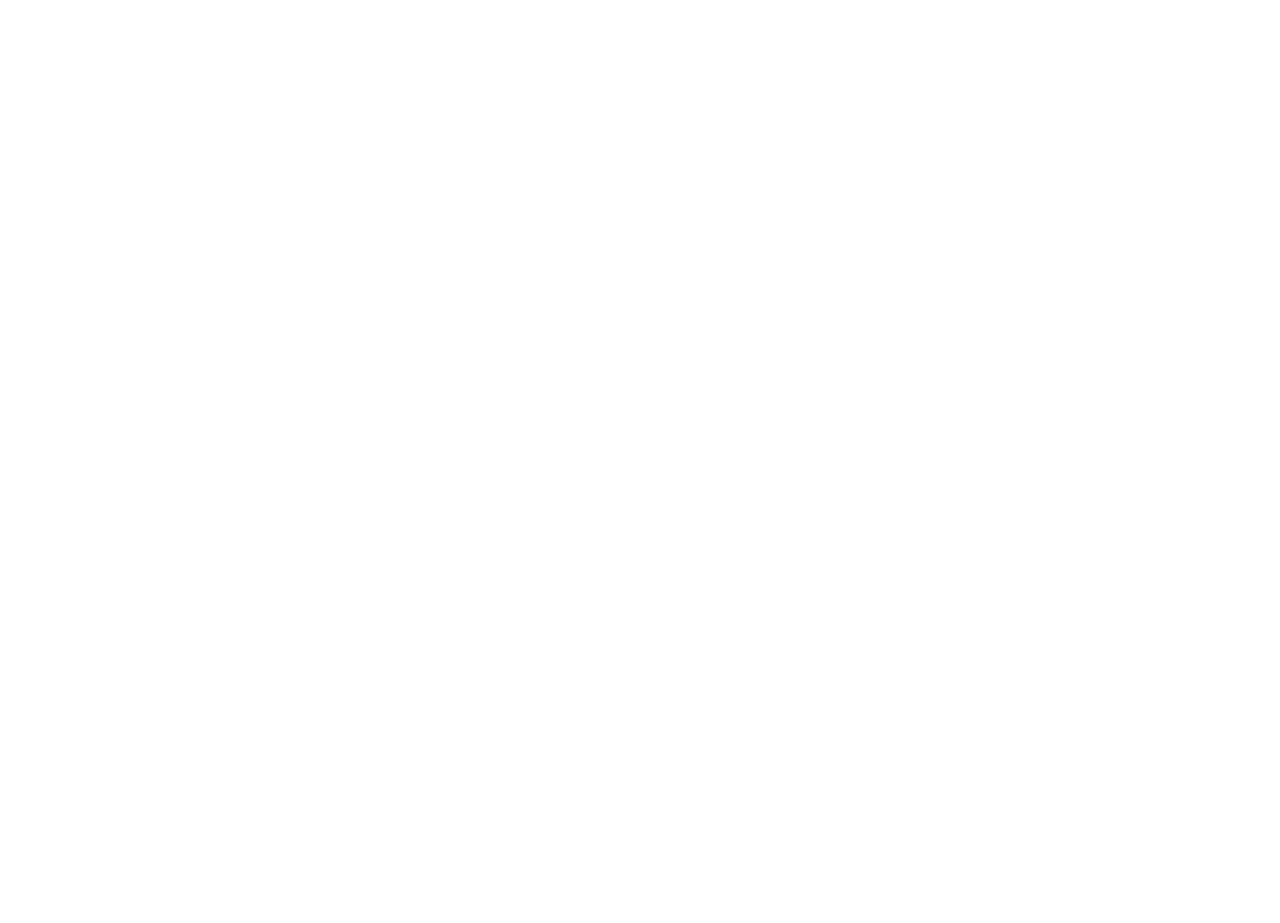
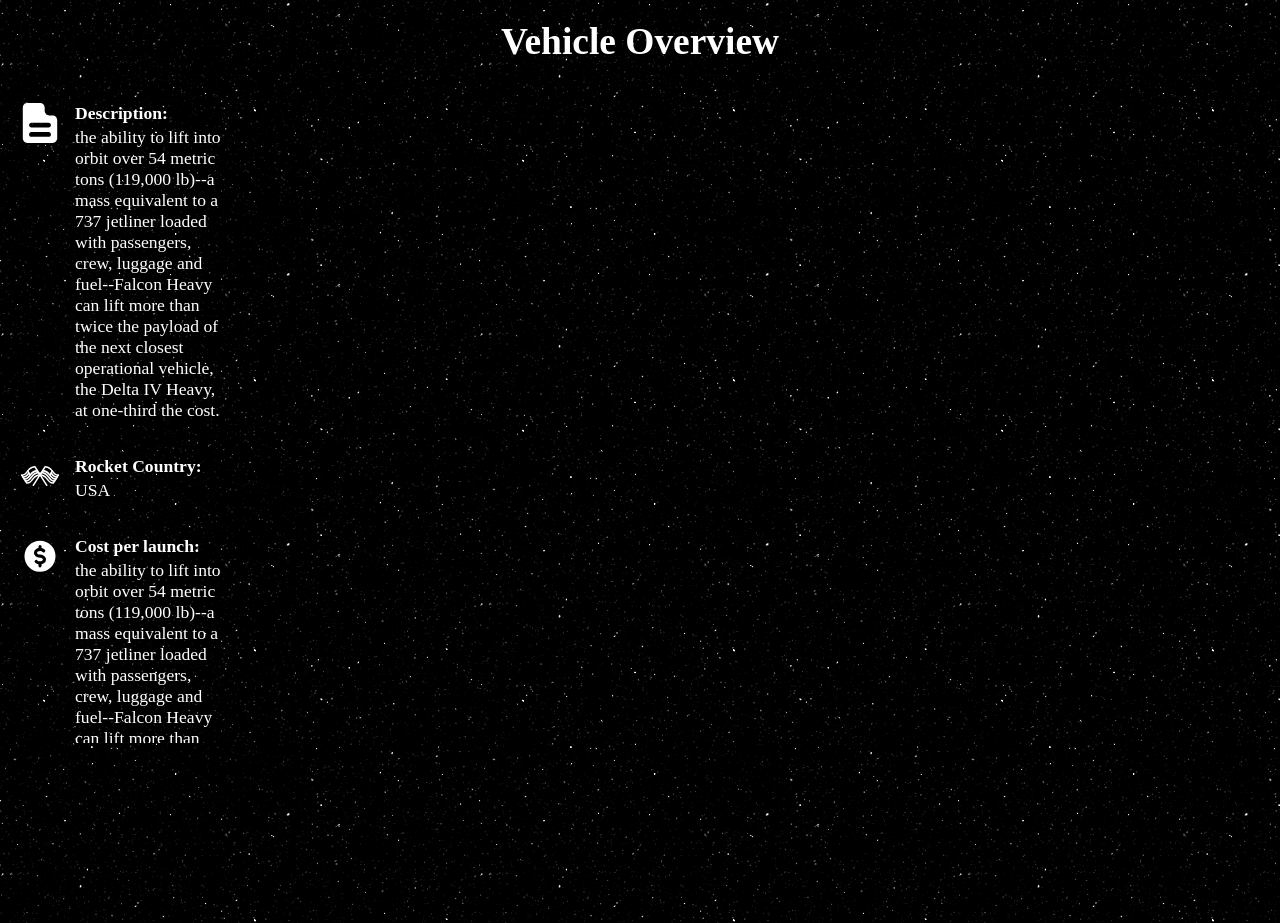
Before and after one commit to CristianDavidFajardoRojas/spaceX, a plain HTML site: page index.html in a window 1280 px wide. Before the commit the page ends 800 px from the top, so only its background shows below. Drawn offline with Linux system fonts and the light colour scheme.

Commit message:
feat: :lipstick: Left Side Rockets
Termine la parte izquierda de la seccion rockets

```diff
--- a/css/style.css
+++ b/css/style.css
@@ -0,0 +1,55 @@
+* {
+    margin: 0;
+    padding: 0;
+}
+
+body {
+    background-image: url(../storage/img/imagenes\ para\ fondo\ de\ pantalla\ grandes\ para\ windows\ 7\ de\ estrellas.gif);
+    width: 100vw;
+    height: 100vh;
+    overflow: hidden;
+    position: relative;
+}
+
+header {
+    color: white;
+    display: flex;
+    justify-content: center;
+    padding: 20px;
+    font-size: 2rem;
+}
+
+main {
+    display: flex;
+    height: 100%;
+    /* background: yellow; */
+    padding: 20px;
+}
+
+.left_side {
+    width: 18%;
+    height: 80%;
+    display: flex;
+    flex-direction: column;
+    overflow-y: scroll;
+    scrollbar-width: none;
+    gap: 35px;
+}
+
+.article_info {
+    display: flex;
+}
+
+.article_info img {
+    width: 40px;
+    height: 40px;
+}
+
+.info_div {
+    padding: 0px 15px;
+    color: white;
+    display: flex;
+    flex-direction: column;
+    gap: 3px;
+    font-size: 1.1rem;
+}
--- a/index.html
+++ b/index.html
@@ -5,8 +5,64 @@
     <meta name="viewport" content="width=device-width, initial-scale=1.0">
     <title>Space X</title>
     <script type= "module" src = "js/main.js" defer></script>
+    <link rel="stylesheet" href="css/style.css">
 </head>
 <body>
-
+    <header>
+        <h3>Vehicle Overview</h3>
+    </header>
+    <main>
+        <section class="left_side">
+            <article class="article_info">
+                <img src="storage/img/document-ui-description-svgrepo-com.svg">
+                <div class="info_div">
+                    <strong>Description:</strong>
+                    <p>the ability to lift into orbit over 54 metric tons (119,000 lb)--a mass equivalent to a 737 jetliner loaded with passengers, crew, luggage and fuel--Falcon Heavy can lift more than twice the payload of the next closest operational vehicle, the Delta IV Heavy, at one-third the cost.</p>
+                </div>
+            </article>
+            <article class="article_info">
+                <img src="storage/img/country-flag-flags-svgrepo-com.svg">
+                <div class="info_div">
+                    <strong>Rocket Country:</strong>
+                    <p>USA</p>
+                </div>
+            </article>
+            <article class="article_info">
+                <img src="storage/img/cost-round-svgrepo-com.svg">
+                <div class="info_div">
+                    <strong>Cost per launch:</strong>
+                    <p>the ability to lift into orbit over 54 metric tons (119,000 lb)--a mass equivalent to a 737 jetliner loaded with passengers, crew, luggage and fuel--Falcon Heavy can lift more than twice the payload of the next closest operational vehicle, the Delta IV Heavy, at one-third the cost.</p>
+                </div>
+            </article>
+            <article class="article_info">
+                <img src="storage/img/height-svgrepo-com.svg">
+                <div class="info_div">
+                    <strong>Date of the first flight:</strong>
+                    <p>the ability to lift into orbit over 54 metric tons (119,000 lb)--a mass equivalent to a 737 jetliner loaded with passengers, crew, luggage and fuel--Falcon Heavy can lift more than twice the payload of the next closest operational vehicle, the Delta IV Heavy, at one-third the cost.</p>
+                </div>
+            </article>
+            <article class="article_info">
+                <img src="storage/img/height-svgrepo-com.svg">
+                <div class="info_div">
+                    <strong>Rocket Height:</strong>
+                    <p>the ability to lift into orbit over 54 metric tons (119,000 lb)--a mass equivalent to a 737 jetliner loaded with passengers, crew, luggage and fuel--Falcon Heavy can lift more than twice the payload of the next closest operational vehicle, the Delta IV Heavy, at one-third the cost.</p>
+                </div>
+            </article>
+            <article class="article_info">
+                <img src="storage/img/scales-scale-svgrepo-com.svg">
+                <div class="info_div">
+                    <strong>Rocket mass:</strong>
+                    <p>the ability to lift into orbit over 54 metric tons (119,000 lb)--a mass equivalent to a 737 jetliner loaded with passengers, crew, luggage and fuel--Falcon Heavy can lift more than twice the payload of the next closest operational vehicle, the Delta IV Heavy, at one-third the cost.</p>
+                </div>
+            </article>
+            <article class="article_info">
+                <img src="storage/img/graphic-design-diameter-svgrepo-com.svg">
+                <div class="info_div">
+                    <strong>Rocket diameter:</strong>
+                    <p>the ability to lift into orbit over 54 metric tons (119,000 lb)--a mass equivalent to a 737 jetliner loaded with passengers, crew, luggage and fuel--Falcon Heavy can lift more than twice the payload of the next closest operational vehicle, the Delta IV Heavy, at one-third the cost.</p>
+                </div>
+            </article>
+        </section>
+    </main>
 </body>
 </html>
```
Also changed, not shown: storage/img/cost-round-svgrepo-com.svg (added), storage/img/country-flag-flags-svgrepo-com.svg (added), storage/img/date-svgrepo-com.svg (added), storage/img/document-ui-description-svgrepo-com.svg (added), storage/img/graphic-design-diameter-svgrepo-com.svg (added), storage/img/height-svgrepo-com.svg (added), storage/img/imagenes para fondo de pantalla grandes para windows 7 de estrellas.gif (added), storage/img/scales-scale-svgrepo-com.svg (added).
